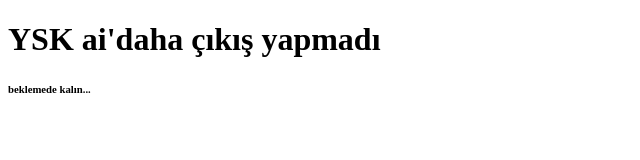
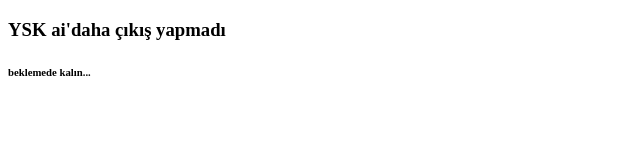
Before and after one commit to anen3169/YSK, a plain HTML site: page index.html in a window 1280 px wide. Shown: the whole page, without its empty margins (0-640 px from the left). Drawn offline with Linux system fonts and the light colour scheme.

Commit message:
Update index.html

```diff
--- a/index.html
+++ b/index.html
@@ -1,5 +1,5 @@
 <!DOCTYPE html>
 <body>
-<h1>YSK ai'daha çıkış yapmadı<h1>
+<h3>YSK ai'daha çıkış yapmadı<h3>
 <h6>beklemede kalın...<h6>
 <body>
```
